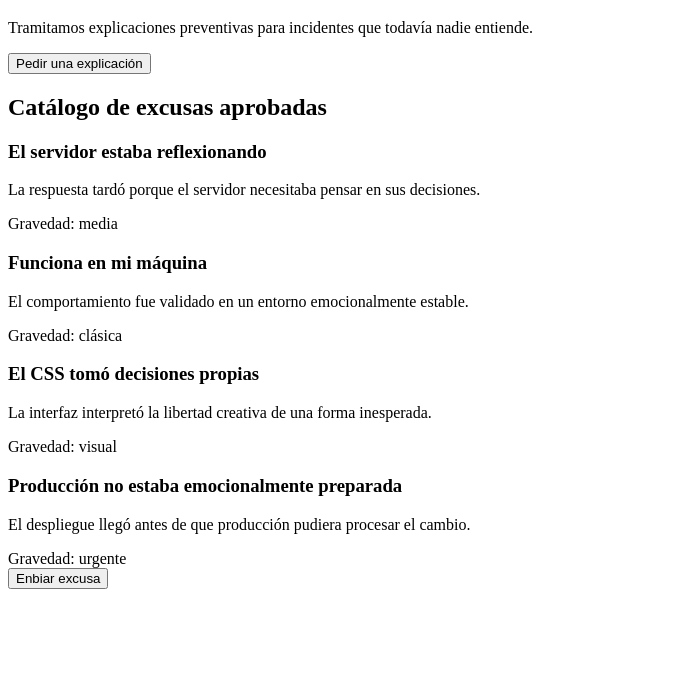
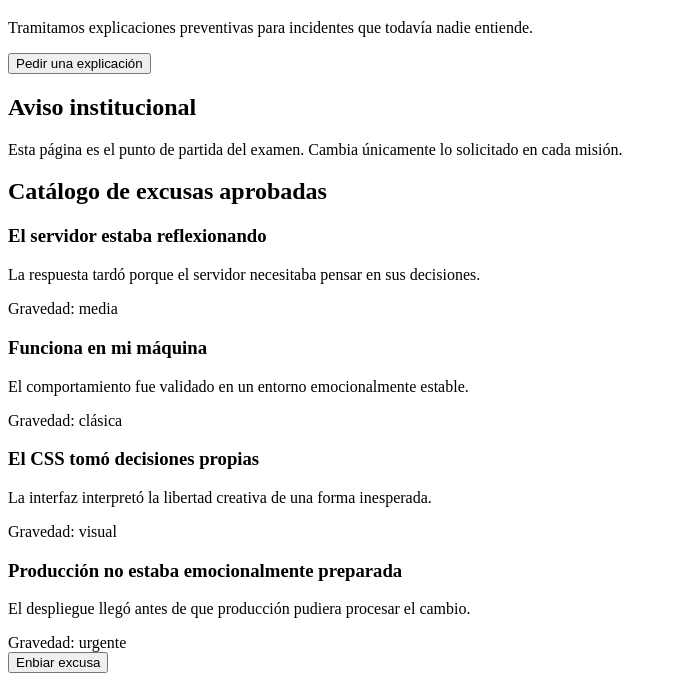
Before and after one commit to Arant5042/Examen-Ex-menGitFlow, a website: page index.html in a window 1280 px wide. Shown: the part 196-877 px from the top of the page, without its empty margins (0-673 px from the left). Before the commit the page ends 800 px from the top, so only its background shows below. Drawn offline with Linux system fonts and the light colour scheme.

Commit message:
modificacion <main>

```diff
--- a/index.html
+++ b/index.html
@@ -17,7 +17,11 @@
     </header>
 
     <main>
-           <section id="catalogo-excusas">
+      <section class="notice" aria-labelledby="aviso-inicial">
+        <h2 id="aviso-inicial">Aviso institucional</h2>
+        <p>Esta página es el punto de partida del examen. Cambia únicamente lo solicitado en cada misión.</p>
+      </section>
+            <section id="catalogo-excusas">
         <h2>Catálogo de excusas aprobadas</h2>
 
         <article class="excusa-card">
```
